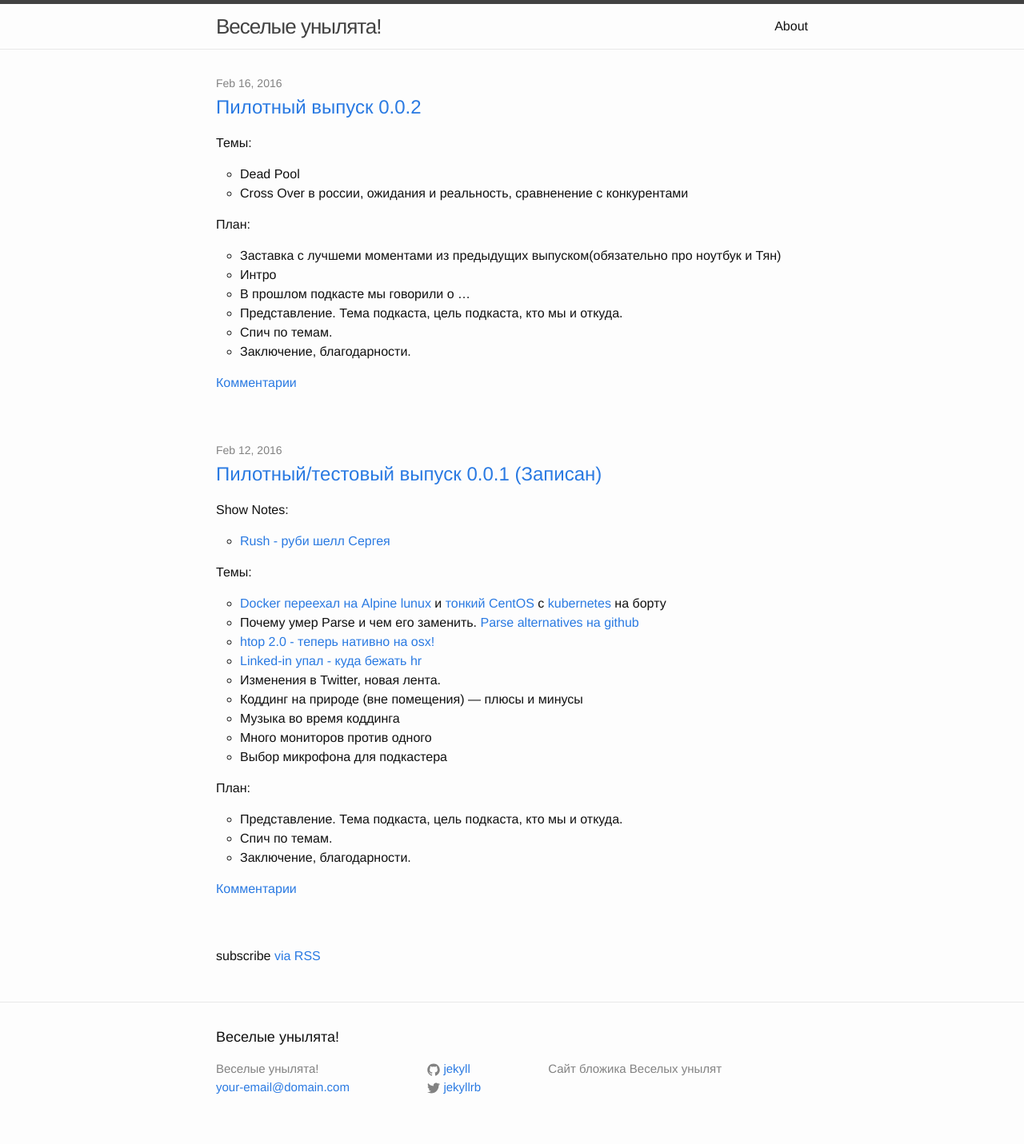
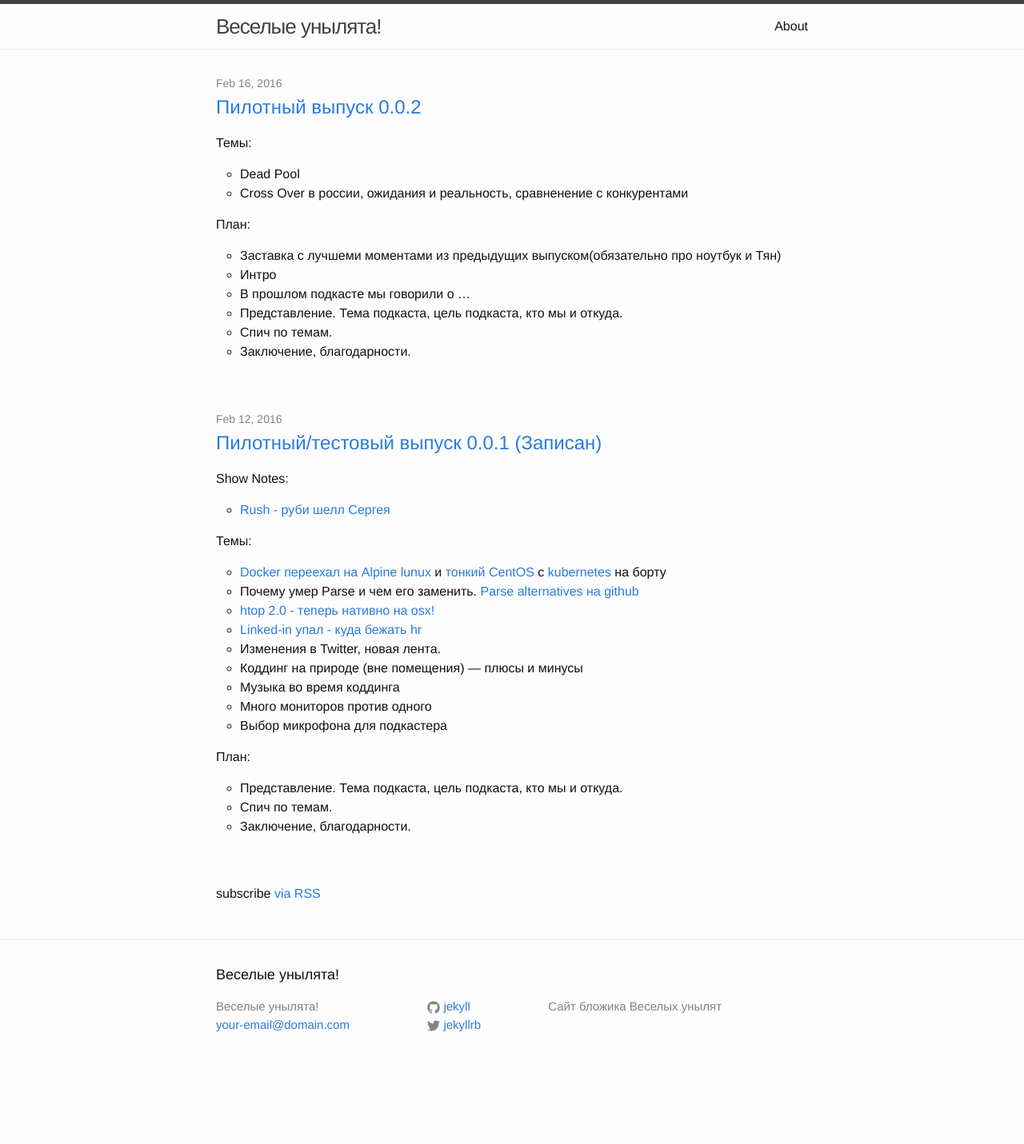
Before and after one commit to unylyata/unylyata.github.io, a Jekyll site: the page built from index.html, in a window 1280 px wide. Shown: the whole page at 80% size. Built offline with Jekyll 4.4.1, drawn with Linux system fonts in a browser that asks for light colours; comment, search, counter and statistics services are not loaded; after the commit the page ends 1353 px from its top, so only the background shows below that.

Commit message:
Update index.html

```diff
--- a/index.html
+++ b/index.html
@@ -19,7 +19,7 @@
         </div>
 
         <div>
-          <a class="post-comments" href="{{ post.url | prepend: site.baseurl }}#disqus_thread">Комментарии</a>
+          <span class="disqus-comment-count" data-disqus-url="{{ post.url | prepend: site.baseurl }}"> <!-- Count will be inserted here --> </span>
         </div>
 
       </li>
```
